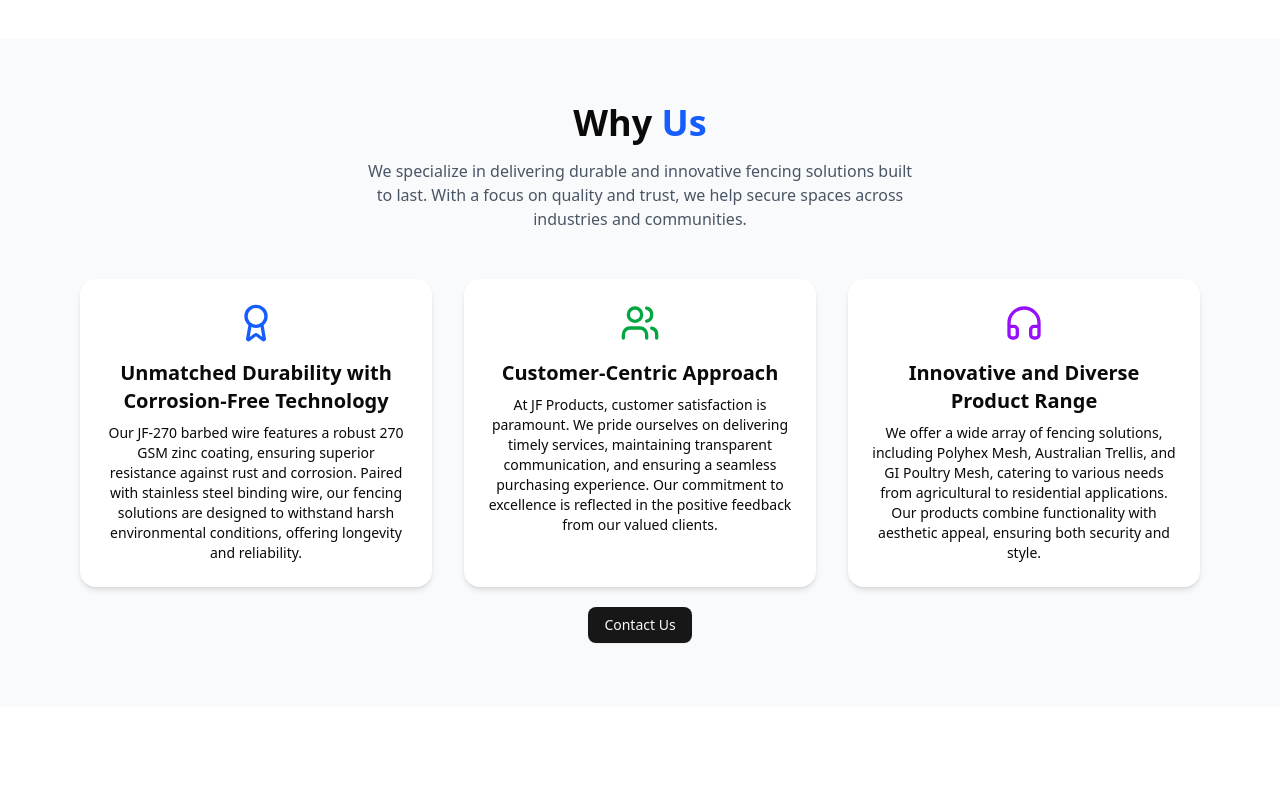
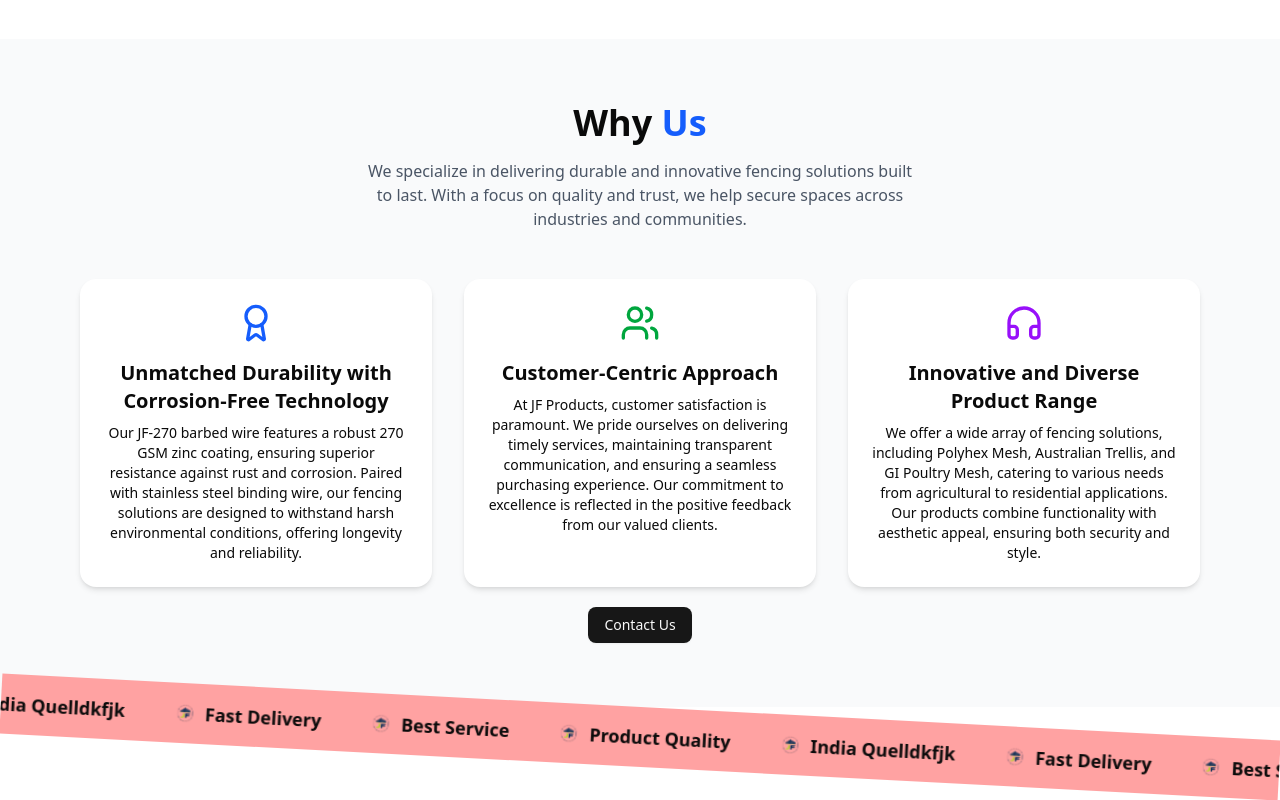
Before and after one commit to mdrasel97/agroKart-task, a Next.js app: page / in a window 1280 px wide. Shown: the part 1605-2405 px from the top of the page. Before the commit the page ends 2312 px from the top, so only its background shows below. Built offline with nearby package versions, Linux system fonts and the light colour scheme.

Commit message:
react marquee added

```diff
--- a/src/app/page.js
+++ b/src/app/page.js
@@ -14,6 +14,7 @@ import Image from "next/image";
 import LandscapeProducts from "./pages/landscapeProducts/LandscapeProducts";
 import TrustedCustomers from "./pages/trastedCustomer/TrustedCustomers";
 import WhyChooseUs from "./pages/whyChooseUs/WhyChooseUs";
+import MarqueePage from "./pages/marquee/MarqueePage";
 
 export default function Home() {
   const [products, setProducts] = useState([]);
@@ -83,6 +84,7 @@ export default function Home() {
       </div>
       <TrustedCustomers />
       <WhyChooseUs />
+      <MarqueePage />
     </div>
   );
 }
--- /dev/null
+++ b/src/app/pages/marquee/MarqueePage.jsx
@@ -0,0 +1,39 @@
+import Image from "next/image";
+import React from "react";
+import Marquee from "react-fast-marquee";
+
+export default function MarqueePage() {
+  const items = [
+    { text: "Product Quality", img: "/assets/logo.png" },
+    { text: "India Quelldkfjk", img: "/assets/logo.png" },
+    { text: "Fast Delivery", img: "/assets/logo.png" },
+    { text: "Best Service", img: "/assets/logo.png" },
+    { text: "Product Quality", img: "/assets/logo.png" },
+    { text: "India Quelldkfjk", img: "/assets/logo.png" },
+    { text: "Fast Delivery", img: "/assets/logo.png" },
+    { text: "Best Service", img: "/assets/logo.png" },
+  ];
+
+  return (
+    <Marquee
+      direction="left"
+      speed={50}
+      pauseOnHover={true}
+      gradient={false}
+      className="py-4 bg-red-300 rotate-3"
+    >
+      {items.map((item, idx) => (
+        <div key={idx} className="flex items-center gap-2 px-6 flex-shrink-0">
+          <Image
+            src={item.img}
+            width={24}
+            height={24}
+            alt="image"
+            className="object-contain"
+          />
+          <h1 className="text-lg font-semibold">{item.text}</h1>
+        </div>
+      ))}
+    </Marquee>
+  );
+}
```
